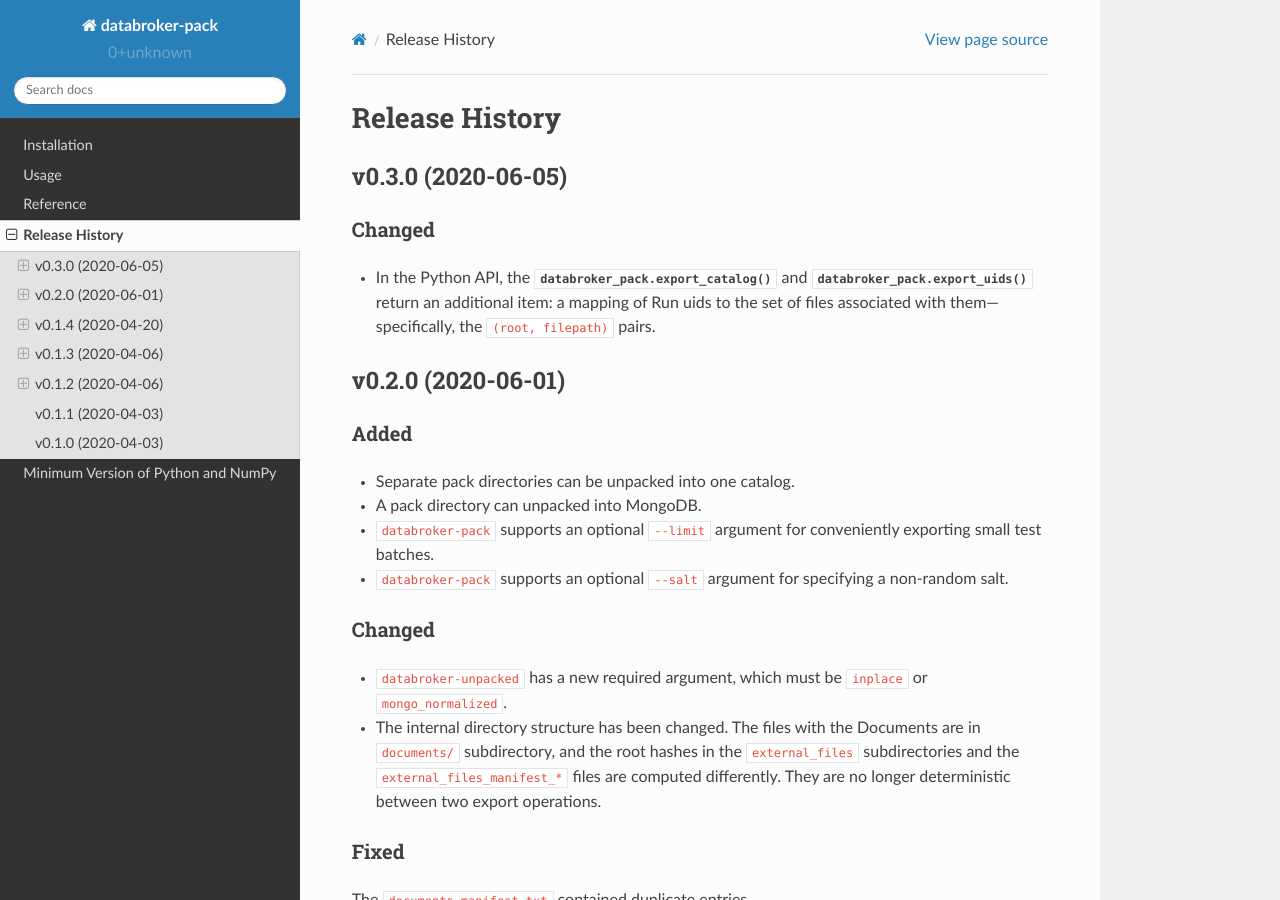
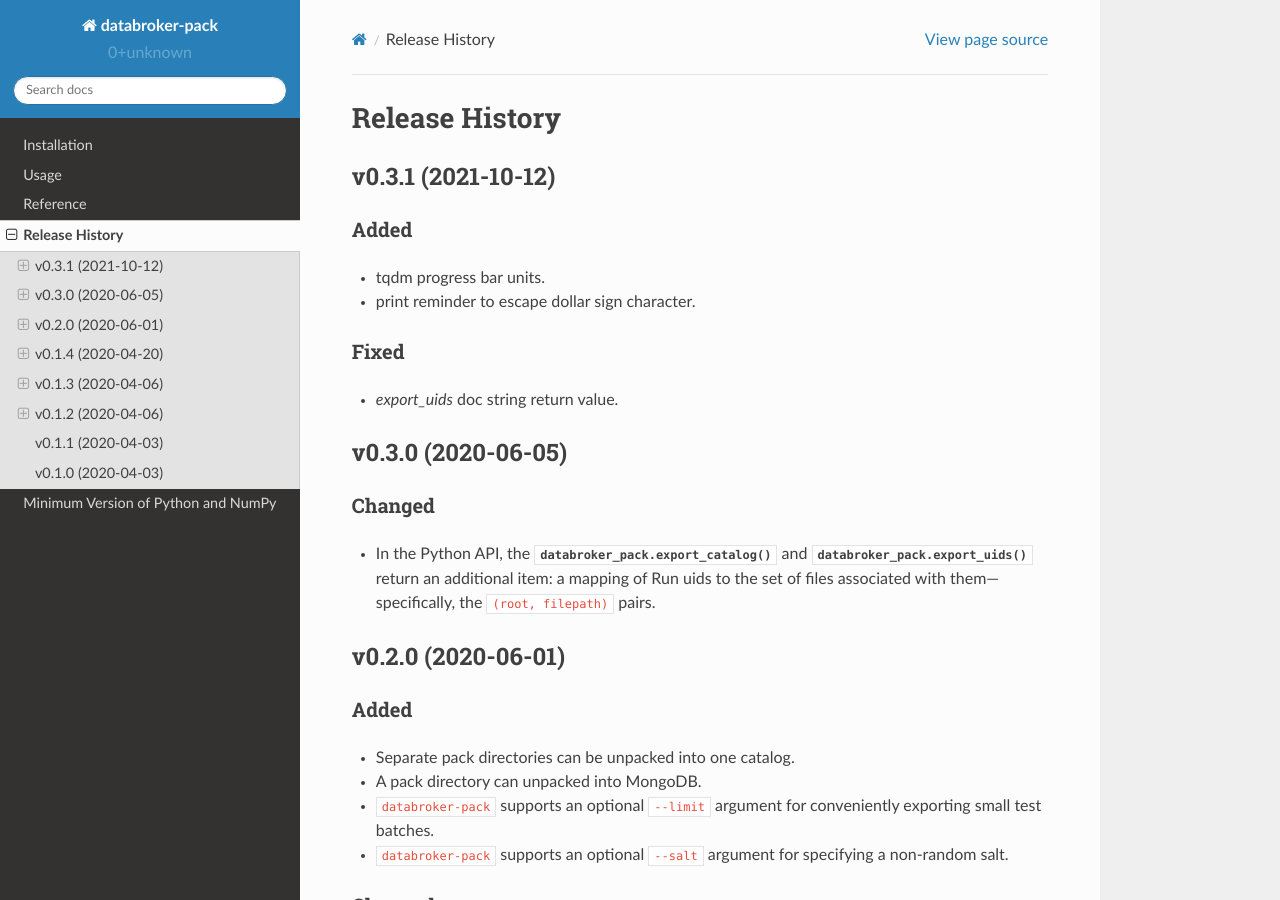
Before and after one commit to bluesky/databroker-pack, a Sphinx documentation site: the page built from docs/source/release-history.rst, in a window 1280 px wide and 900 px high. Built offline with Sphinx 7.4.7 and the Read the Docs theme 2.0.0, drawn with Linux system fonts in a browser that asks for light colours.

Commit message:
v0.3.1 release notes

```diff
--- a/docs/source/release-history.rst
+++ b/docs/source/release-history.rst
@@ -1,6 +1,21 @@
 ===============
 Release History
 ===============
+
+v0.3.1 (2021-10-12)
+-------------------
+
+Added
++++++
+
+* tqdm progress bar units.
+* print reminder to escape dollar sign character.
+
+Fixed
++++++
+
+* `export_uids` doc string return value.
+
 
 v0.3.0 (2020-06-05)
 -------------------
```
